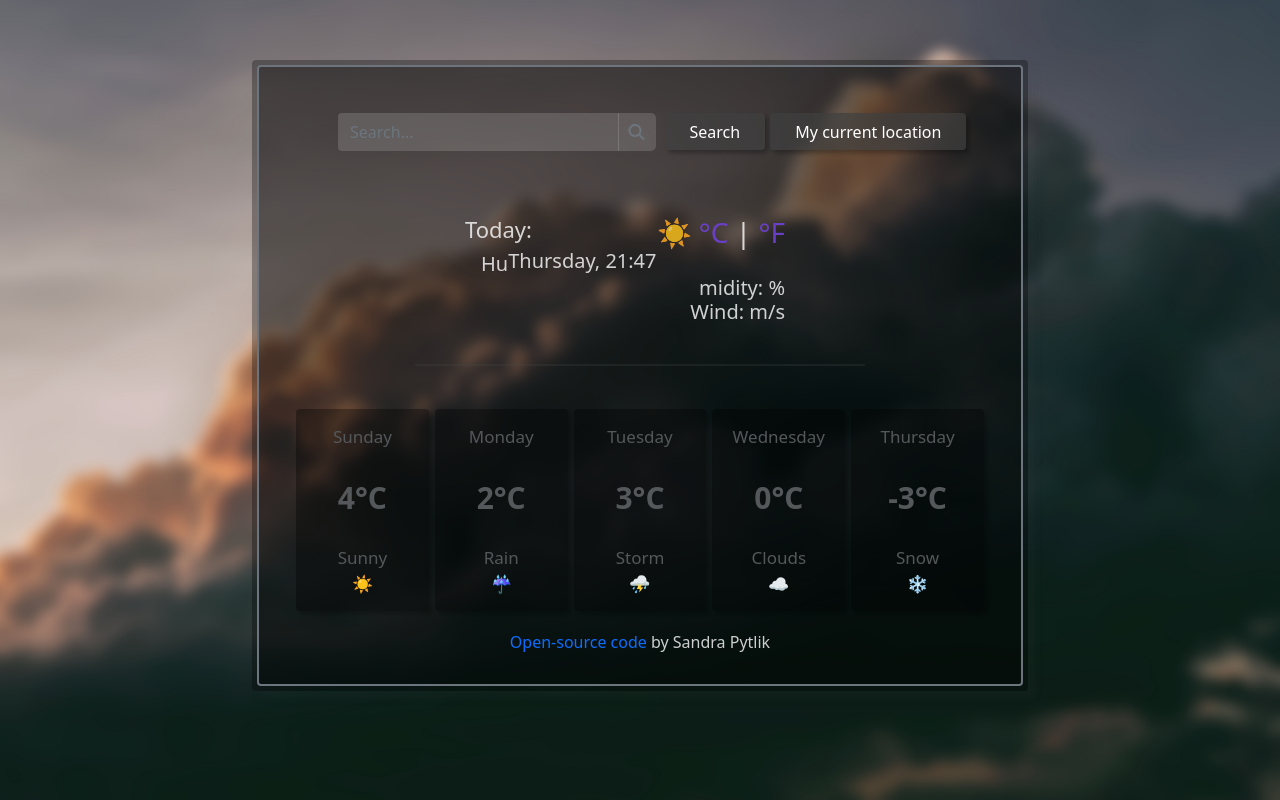
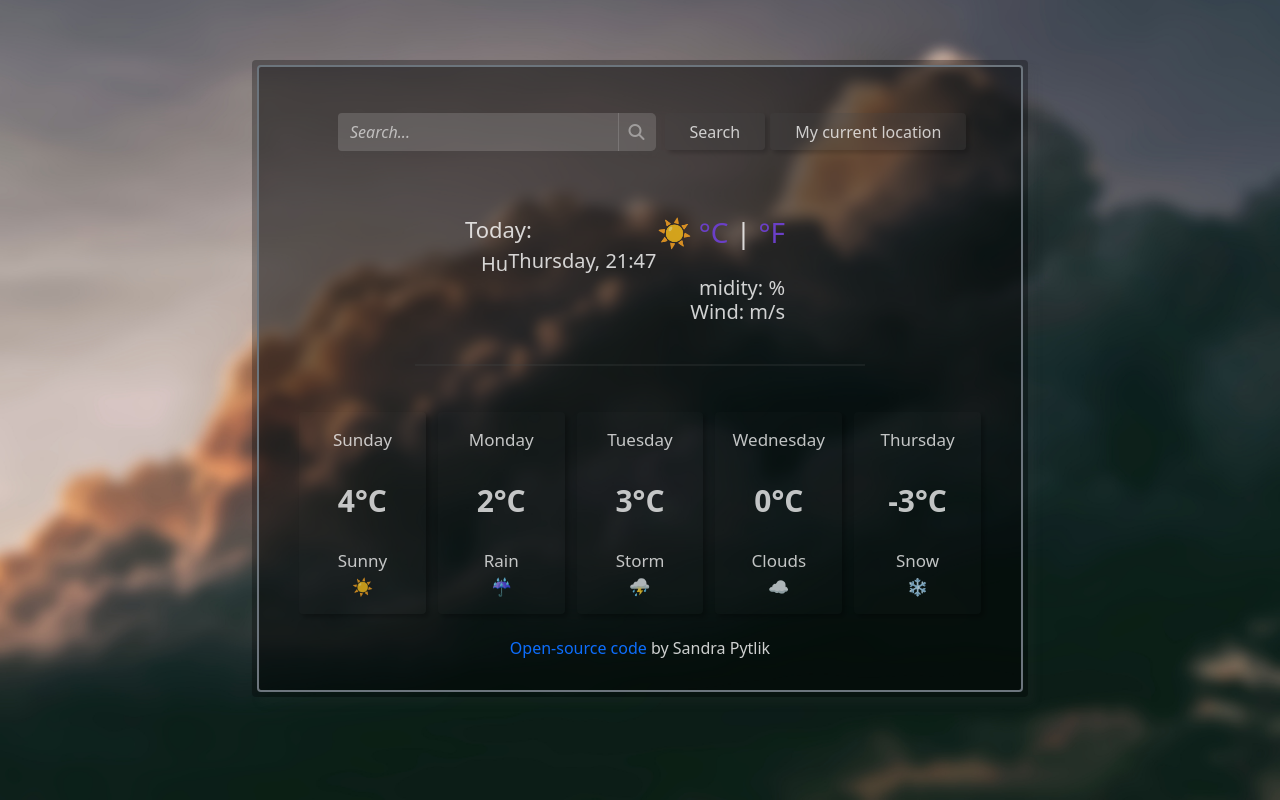
Before and after one commit to sndrpt/Lesson4, a plain HTML site: page index.html in a window 1280 px wide. Drawn offline with nearby package versions, Linux system fonts and the light colour scheme; no server answers.

Commit message:
Updated styling

```diff
--- a/index.html
+++ b/index.html
@@ -47,14 +47,14 @@
                 <div class="col-6 button-column">
                   <button
                     type="submit"
-                    class="btn btn-secondary results-search-button mb-3"
+                    class="btn results-search-button mb-3"
                     id="search-button"
                   >
                     Search
                   </button>
                   <button
                     type="submit"
-                    class="btn btn-secondary results-search-location-button mb-3"
+                    class="btn results-search-location-button mb-3"
                     id="location-button"
                   >
                     My current location
--- a/src/style.css
+++ b/src/style.css
@@ -1,6 +1,6 @@
 body {
   margin: 60px;
-  color: #f6f6f6d3;
+  color: rgba(255, 255, 255, 0.8);
 }
 
 img {
@@ -55,8 +55,14 @@ footer {
 }
 
 .form-control {
+  color: red;
   background-color: rgba(255, 255, 255, 0.1);
   border: none;
+}
+
+.form-control::placeholder {
+  color: rgba(255, 255, 255, 0.6);
+  font-style: italic;
 }
 
 .form-control:focus {
@@ -79,7 +85,7 @@ footer {
 }
 
 .results-search-icon {
-  color: #6c757d;
+  color: rgba(255, 255, 255, 0.4);
 }
 
 .col-6 {
@@ -91,13 +97,16 @@ footer {
 }
 
 .btn {
-  background-color: rgba(63, 63, 63, 0.7);
+  background-color: rgba(69, 67, 67, 0.25);
   border: none;
-  box-shadow: 3px 3px 5px rgba(0, 0, 0, 0.3);
+  box-shadow: 3px 3px 5px rgba(0, 0, 0, 0.2);
+  color: #f6f6f6d3;
 }
 
 .btn:hover {
-  box-shadow: 3px 3px 5px rgba(0, 0, 0, 0.3);
+  background-color: rgba(69, 67, 67, 0.35);
+  box-shadow: 3px 3px 5px rgba(0, 0, 0, 0.15);
+  color: #f6f6f6d3;
 }
 
 .results-input-form {
@@ -110,6 +119,7 @@ footer {
 
 .results-search-button,
 .results-search-location-button {
+  color: rgba(255, 255, 255, 0.75);
   padding: 6.5px 25px;
 }
 
@@ -171,20 +181,21 @@ footer {
 }
 
 .weekday-card {
-  background-color: rgba(0, 0, 0, 0.35);
+  background-color: rgba(135, 135, 135, 0.02);
   border: none;
   box-shadow: 3px 3px 5px rgba(0, 0, 0, 0.3);
-  color: #54585b;
+  color: rgba(255, 255, 255, 0.75);
   font-size: 17px;
+  margin: 3px;
   padding: 15px;
   text-align: center;
   transition: all 200ms ease-in-out;
 }
 
 .weekday-card:hover {
-  background-color: rgba(0, 0, 0, 0.5);
-  box-shadow: 3px 3px 5px rgba(0, 0, 0, 0.5);
-  color: #54585b;
+  background-color: rgba(10, 10, 10, 0.2);
+  box-shadow: 3px 3px 5px rgba(0, 0, 0, 0.3);
+  color: rgba(255, 255, 255, 0.75);
 }
 
 .temperature-weekday {
```
